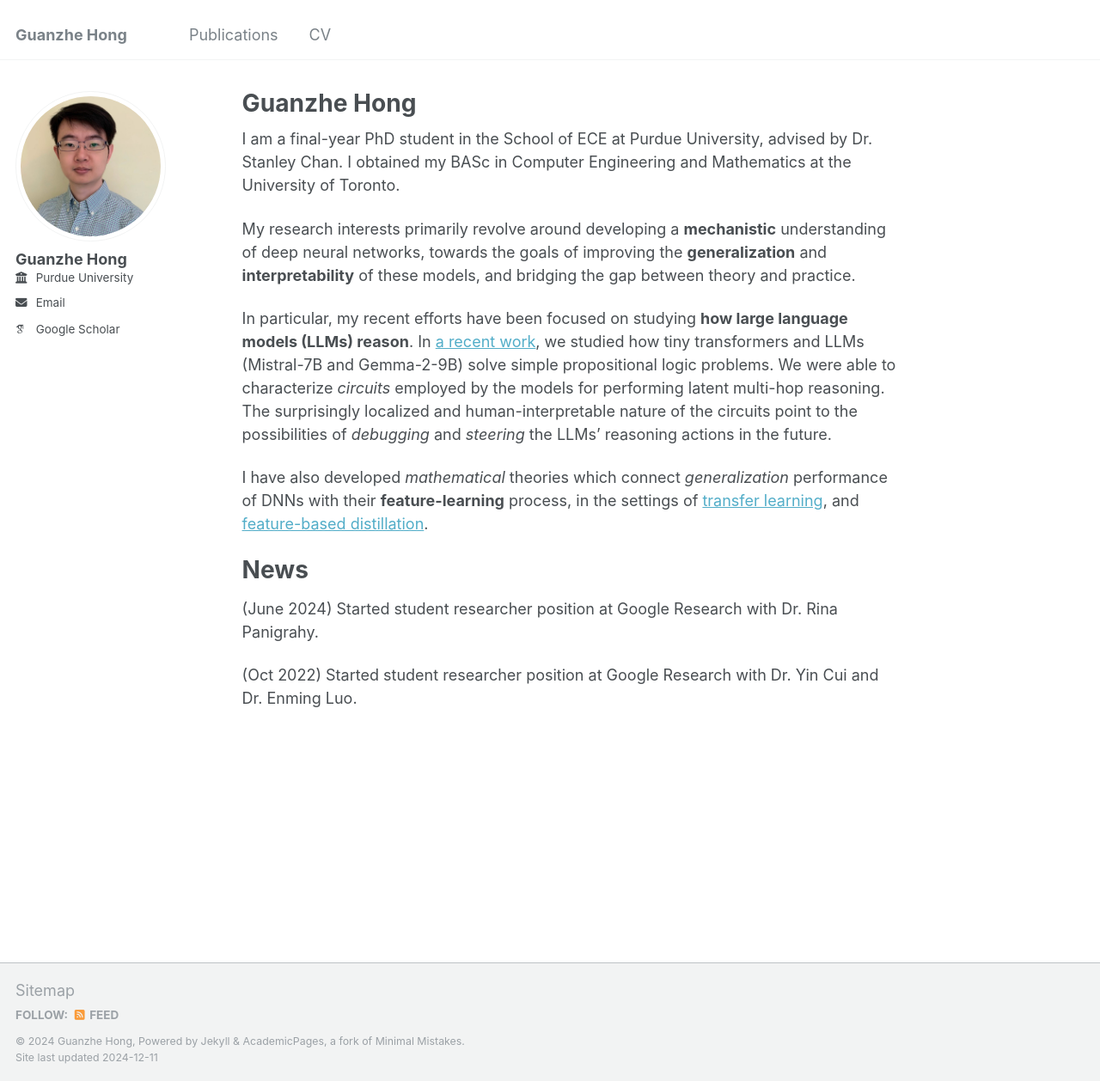
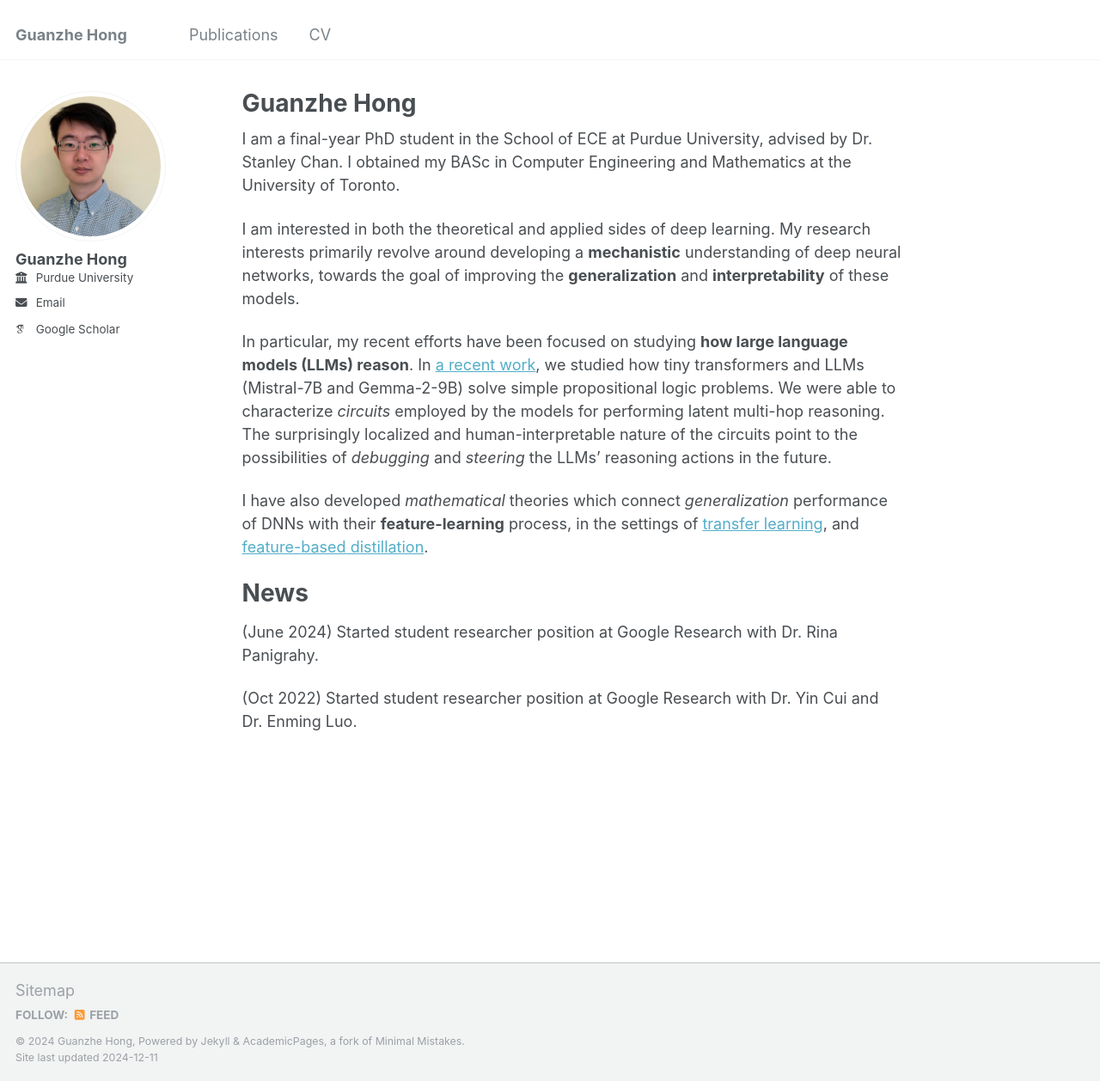
Before and after one commit to guanzhehong/guanzhehong, a Jekyll site: the page built from _pages/about.md, in a window 1280 px wide and 1258 px high. Shown: the whole window at 86% size. Built offline with Jekyll 4.4.1, drawn with Linux system fonts in a browser that asks for light colours; some web fonts are replaced.

Commit message:
Update about.md

```diff
--- a/_pages/about.md
+++ b/_pages/about.md
@@ -9,7 +9,7 @@ redirect_from:
 
 I am a final-year PhD student in the School of ECE at Purdue University, advised by Dr. Stanley Chan. I obtained my BASc in Computer Engineering and Mathematics at the University of Toronto.
 
-My research interests primarily revolve around developing a **mechanistic** understanding of deep neural networks, towards the goals of improving the **generalization** and **interpretability** of these models, and bridging the gap between theory and practice.
+I am interested in both the theoretical and applied sides of deep learning. My research interests primarily revolve around developing a **mechanistic** understanding of deep neural networks, towards the goal of improving the **generalization** and **interpretability** of these models.
 
 In particular, my recent efforts have been focused on studying **how large language models (LLMs) reason**. In [a recent work](https://arxiv.org/pdf/2411.04105v3), we studied how tiny transformers and LLMs (Mistral-7B and Gemma-2-9B) solve simple propositional logic problems. We were able to characterize _circuits_ employed by the models for performing latent multi-hop reasoning. The surprisingly localized and human-interpretable nature of the circuits point to the possibilities of _debugging_ and _steering_ the LLMs' reasoning actions in the future.
 
```
